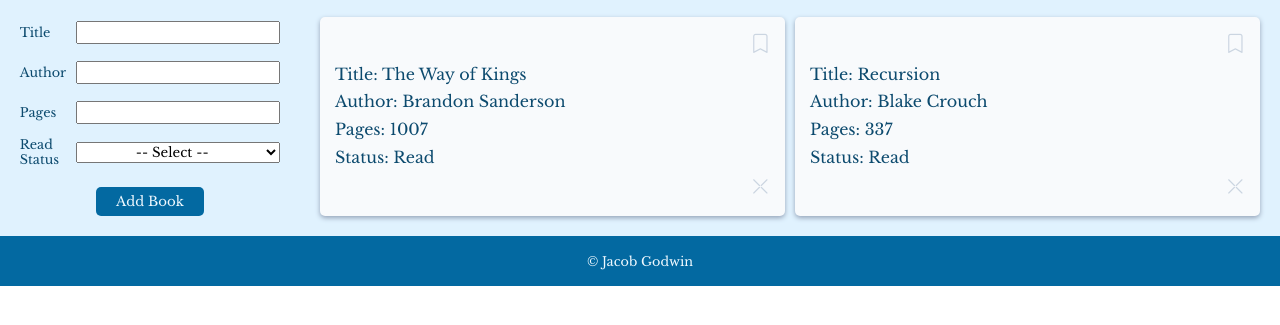
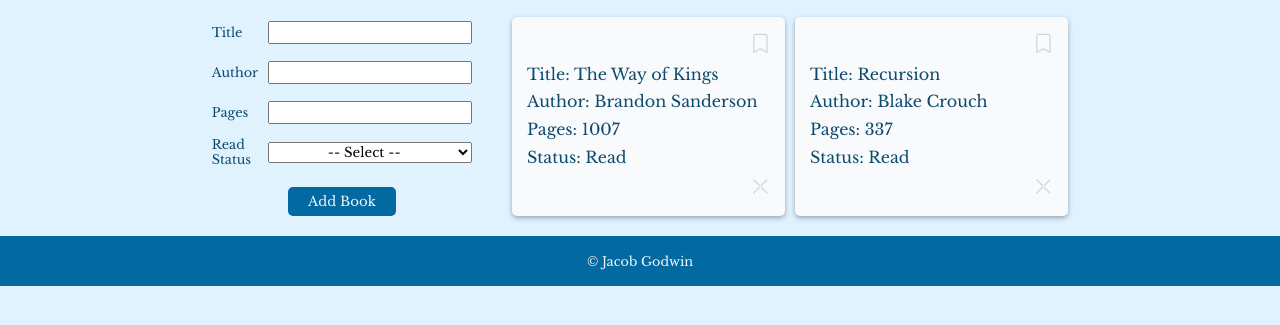
Before and after one commit to jacobgodwin/library-project, a plain HTML site: page index.html in a window 1280 px wide. Shown: the part 103-428 px from the top of the page. Drawn offline with nearby package versions, Linux system fonts and the light colour scheme.

Commit message:
add margins

```diff
--- a/styles.css
+++ b/styles.css
@@ -4,16 +4,17 @@
 
 body {
   margin: 0;
+  background-color: #e0f2fe;
 }
 
 #main-container {
   display: grid;
-  grid-template-columns: 300px 1fr;
+  grid-template-columns: 15% 300px 1fr 15%;
   grid-template-rows: 100px 1fr 50px;
   grid-template-areas:
-    "header header"
-    "submit library"
-    "footer footer";
+    "header header header header"
+    ". submit library ."
+    "footer footer footer footer";
 }
 
 #header {
```
